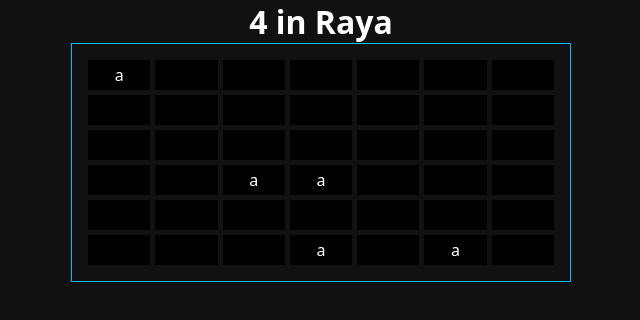
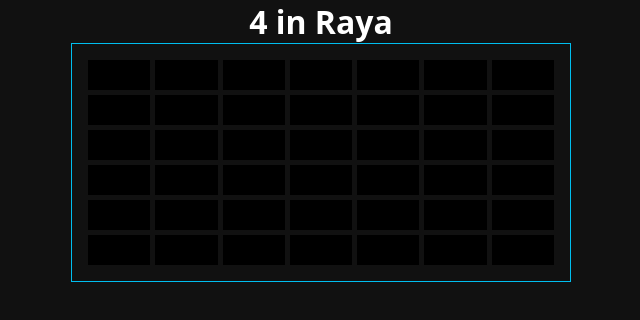
Before and after one commit to Anghy73/four-in-a-row, a React (Vite) app: page / in a window 1280 px wide. Shown: the top 320 px of the page, without its empty margins (319-959 px from the left). Built offline with nearby package versions, Linux system fonts and the light colour scheme.

Commit message:
logic the game

```diff
--- a/src/App.jsx
+++ b/src/App.jsx
@@ -1,35 +1,217 @@
 import Board from './components/Board'
-// import Cell from './components/Cell'
 import { useState } from 'react'
+import WinnerModal from './components/WinnerModal'
 
 function App () {
   const [board, setBoard] = useState(
     [
-      ['a', '', '', '', '', '', ''],
       ['', '', '', '', '', '', ''],
       ['', '', '', '', '', '', ''],
-      ['', '', 'a', 'a', '', '', ''],
       ['', '', '', '', '', '', ''],
-      ['', '', '', 'a', '', 'a', '']
+      ['', '', '', '', '', '', ''],
+      ['', '', '', '', '', '', ''],
+      ['', '', '', '', '', '', '']
     ]
   )
 
   const [turn, setTurn] = useState('X')
+  const [winner, setWinner] = useState(null)
 
-  const updateBoard = (row, column) => {
+  const resetGame = () => {
+    setBoard([
+      ['', '', '', '', '', '', ''],
+      ['', '', '', '', '', '', ''],
+      ['', '', '', '', '', '', ''],
+      ['', '', '', '', '', '', ''],
+      ['', '', '', '', '', '', ''],
+      ['', '', '', '', '', '', '']
+    ])
+    setTurn('X')
+    setWinner(null)
+  }
+
+  const checkLineHorizontal = (boardToCheck, row, column) => {
+    let count = 0
+    for (let i = 0; i < boardToCheck[row].length; i++) {
+      if (boardToCheck[row][i] === turn && boardToCheck[row][i + 1] === turn) {
+        count += 1
+      }
+      // console.log(count)
+      // console.log(boardToCheck[row][i])
+    }
+    if (count >= 3) {
+      return true
+    }
+
+    return false
+  }
+
+  const checkLineVertical = (boardToCheck, row, column) => {
+    let count = 0
+
+    try {
+      for (let i = 0; i < boardToCheck[row].length; i++) {
+        if (boardToCheck[i][column] === turn && boardToCheck[i + 1][column] === turn) {
+          count += 1
+        }
+        // console.log(count)
+        // console.log(boardToCheck[i][column])
+      }
+    } catch (error) {
+    }
+
+    if (count >= 3) {
+      return true
+    }
+
+    return false
+  }
+
+  const checkLineDiagonalNegative = (boardToCheck, row, column) => {
+    let sum = 0
+    let count = 0
+    let initialNum = row - column
+
+    if (initialNum === -1) {
+      console.log('si')
+      initialNum = 0
+      sum = 1
+    } else if (initialNum === -2) {
+      console.log('-2')
+      initialNum = 0
+      sum = 2
+    } else {
+      console.log('-3')
+      initialNum = 0
+      sum = 3
+    }
+    // console.log(row - column)
+    // console.log(column)
+
+    try {
+      for (let i = initialNum; i < boardToCheck[row].length; i++) {
+        if (boardToCheck[i][sum] === turn && boardToCheck[i + 1][sum + 1] === turn) {
+          count += 1
+        }
+        console.log(i)
+        console.log(boardToCheck[i][sum])
+        sum += 1
+      }
+    } catch (error) {
+    }
+
+    if (count >= 3) {
+      return true
+    }
+
+    return false
+  }
+
+  const checkLineDiagonal = (boardToCheck, row, column) => {
+    let sum = 0
+    let count = 0
+    const initialNum = row - column
+
+    try {
+      for (let i = initialNum; i < boardToCheck[row].length; i++) {
+        if (boardToCheck[i][sum] === turn && boardToCheck[i + 1][sum + 1] === turn) {
+          count += 1
+        }
+        // console.log(i)
+        // console.log(boardToCheck[i][sum])
+        sum += 1
+      }
+    } catch (error) {
+    }
+
+    if (count >= 3) {
+      return true
+    }
+
+    return false
+  }
+
+  // const checkLineReverseDiagonal = (boardToCheck, row, column) => {
+  //   let count = 0
+
+  //   try {
+  //     for (let i = 0; i < boardToCheck[row].length; i++) {
+  //       if (boardToCheck[i][i] === turn && boardToCheck[i + 1][i + 1] === turn) {
+  //         count += 1
+  //       }
+  //       // console.log(count)
+  //       // console.log(boardToCheck[i][i])
+  //     }
+  //   } catch (error) {
+  //   }
+
+  //   if (count >= 3) {
+  //     return true
+  //   }
+
+  //   return false
+  // }
+
+  const checkWinner = (boardToCheck, row, column) => {
+    console.log(row, column)
+
+    if (checkLineHorizontal(boardToCheck, row, column)) {
+      setWinner(turn)
+    }
+
+    if (checkLineVertical(boardToCheck, row, column)) {
+      setWinner(turn)
+    }
+
+    if (checkLineDiagonalNegative(boardToCheck, row, column)) {
+      setWinner(turn)
+    }
+    if (checkLineDiagonal(boardToCheck, row, column)) {
+      setWinner(turn)
+    }
+  }
+
+  const checkEndGame = (boardToCheck) => {
+    let count = 0
+    for (let i = 0; i < boardToCheck.length; i++) {
+      if (boardToCheck[i].every((elem) => elem !== '')) {
+        count += 1
+      }
+    }
+
+    if (count >= 6) {
+      return true
+    }
+
+    return false
+  }
+
+  const indexDown = (boardToCheck, column) => {
+    let row = boardToCheck.findIndex((rowArr, index) => {
+      // Find the first row that is occupied or at the bottom of the board
+      return (rowArr[column] !== '' || (index === boardToCheck.length - 1))
+    })
+    // Only go up one row if the slot is NOT at the bottom
+    if (row !== (boardToCheck.length - 1)) row -= 1
+    if (boardToCheck[row][column] !== '') row -= 1
+
+    boardToCheck[row][column] = turn
+    setBoard(boardToCheck)
+    checkWinner(boardToCheck, row, column)
+  }
+
+  const updateBoard = (row, column, content) => {
     const newBoard = [...board]
     if (newBoard[row][column] !== '') return
-    newBoard[row][column] = turn
-    setBoard(newBoard)
-    // setBoard(prev => {
-    //   const newBoard = [...prev]
-    //   newBoard[row][column] = turn
-    //   return newBoard
-    // })
+    indexDown(newBoard, column)
+
+    if (checkEndGame(newBoard)) {
+      setWinner(false)
+    }
 
     setTurn((turn === 'X') ? 'O' : 'X')
 
-    // return null
+    return null
   }
 
   return (
@@ -38,6 +220,7 @@ function App () {
       <section className='board'>
         <Board board={board} updateBoard={updateBoard} />
       </section>
+      <WinnerModal winner={winner} resetGame={resetGame} />
     </main>
   )
 }
--- a/src/components/Cell.jsx
+++ b/src/components/Cell.jsx
@@ -1,10 +1,11 @@
 function Cell ({ children, updateBoard, columnContent, x, y }) {
   const handleClick = () => {
-    updateBoard(x, y)
+    updateBoard(x, y, columnContent)
   }
   return (
     <div className='cell' onClick={handleClick} x={x} y={y}>
       {columnContent}
+      {/* {children} */}
     </div>
   )
 }
--- /dev/null
+++ b/src/components/WinnerModal.jsx
@@ -0,0 +1,17 @@
+function WinnerModal ({ winner, resetGame }) {
+  if (winner === null) return
+
+  const winnerText = winner === false ? 'Empate' : 'Ganó'
+
+  return (
+    <div className='winner-modal'>
+      <h1>
+        {winnerText}
+      </h1>
+      <h2>{winner}</h2>
+      <button onClick={resetGame}>Again</button>
+    </div>
+  )
+}
+
+export default WinnerModal
--- a/src/index.css
+++ b/src/index.css
@@ -40,3 +40,14 @@ body {
   padding: 1rem;
   border: 1px solid #00beef;
 }
+
+.winner-modal {
+  position: absolute;
+  top: 0;
+  left: 0;
+  display: grid;
+  place-items: center;
+  width: 100%;
+  height: 100%;
+  background-color: #000000aa;
+}
```
